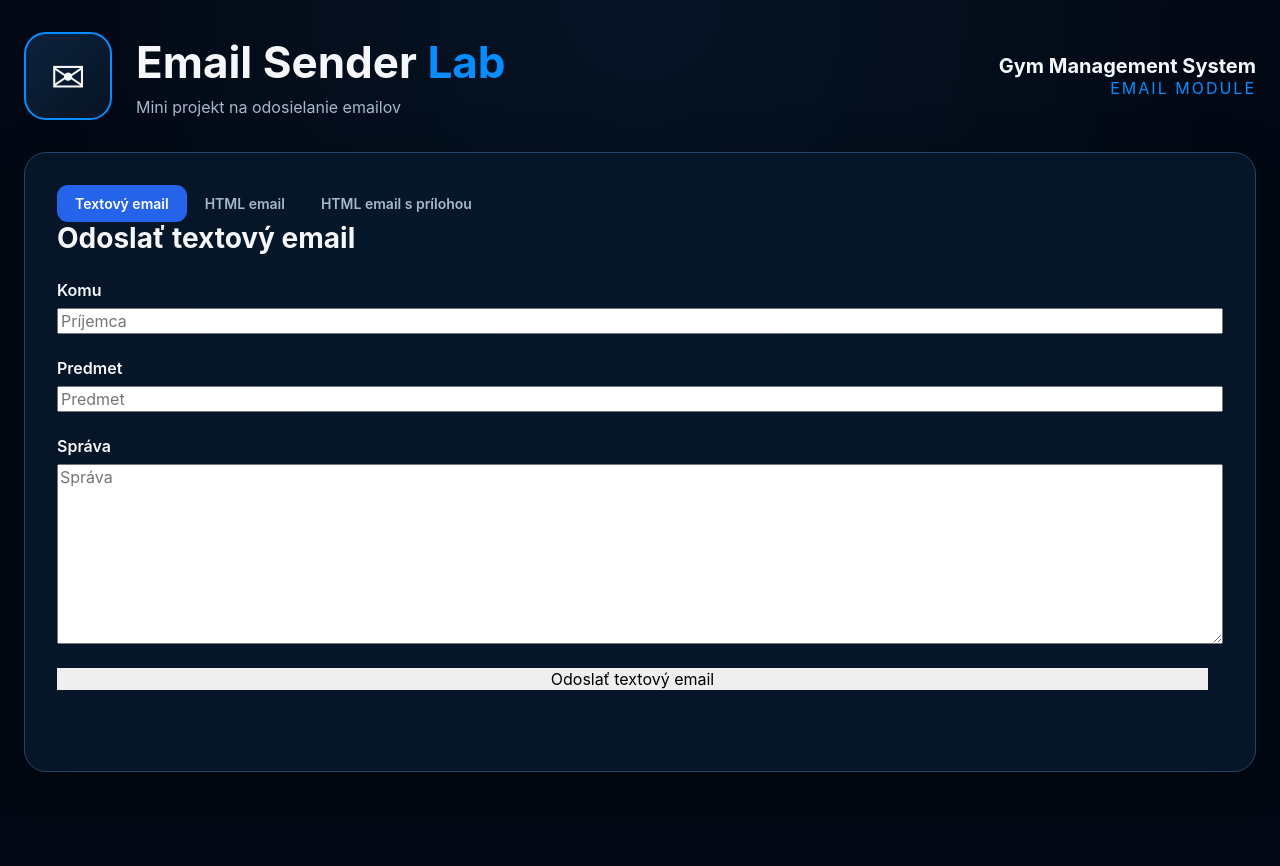
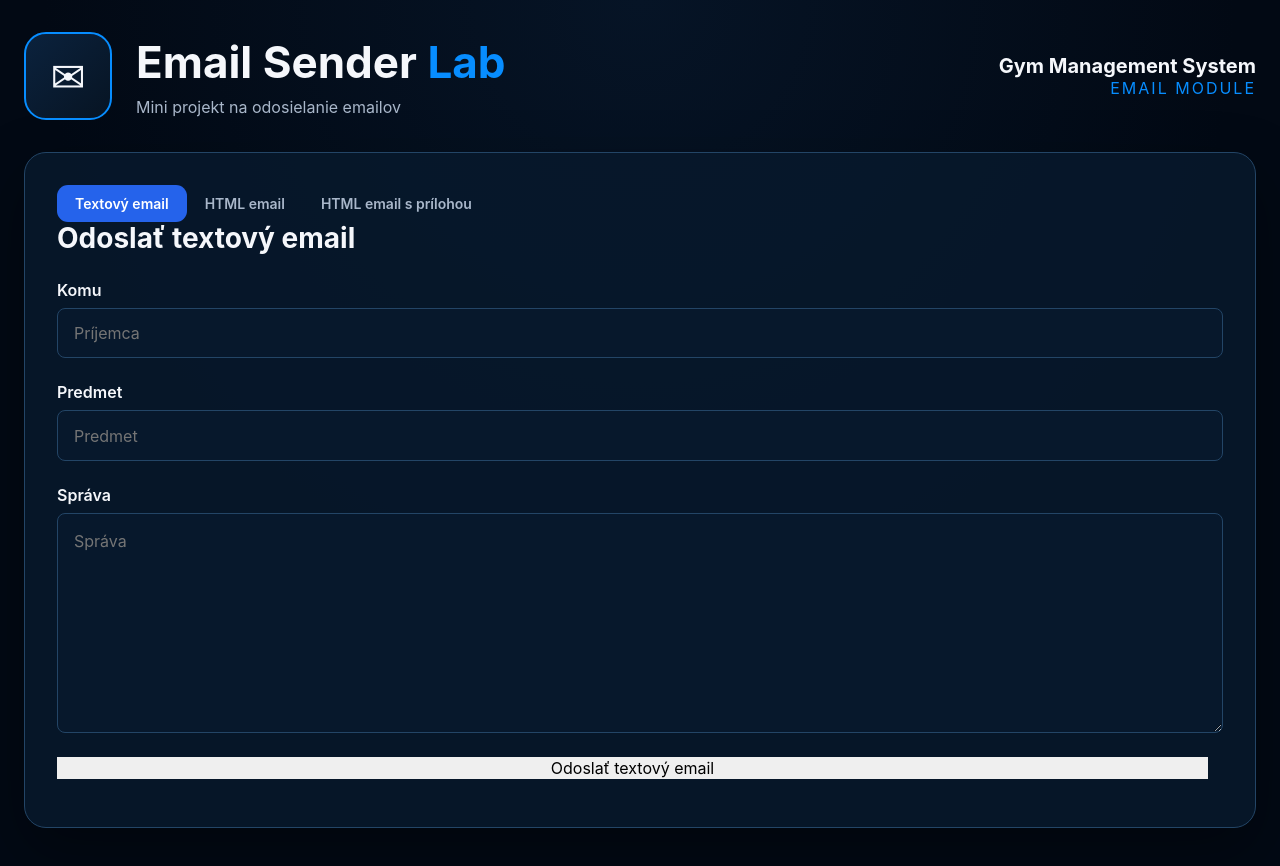
Before and after one commit to PatrikScerba/email-sender-lab, a React (Vite) app in the folder react-frontend/: page / in a window 1280 px wide. Shown: the top 866 px of the page. Before the commit the page ends 820 px from the top, so only its background shows below. Built offline with nearby package versions, Linux system fonts and the light colour scheme.

Commit message:
style(react-ui): stylizacia poli emailoveho formulara

```diff
--- a/react-frontend/src/components/email/EmailForm.css
+++ b/react-frontend/src/components/email/EmailForm.css
@@ -27,9 +27,45 @@
 .email-form__input,
 .email-form__textarea {
   width: 100%;
+  padding: 0.9rem 1rem;
+
+  border: 1px solid var(--color-border);
+  border-radius: var(--radius-small);
+
+  background-color: var(--color-surface);
+  color: var(--color-text);
+
+  font-size: 1rem;
+
+  transition:
+    border-color 0.2s ease,
+    box-shadow 0.2s ease;
+}
+.email-form__textarea {
+  min-height: 220px;
+  resize: vertical;
+  line-height: 1.6;
 }
 
-.email-form__textarea {
-  min-height: 180px;
-  resize: vertical;
+.email-form__input:hover,
+.email-form__textarea:hover {
+  border-color: var(--color-border-focus);
 }
+
+.email-form__input:focus,
+.email-form__textarea:focus {
+  outline: none;
+  border-color: var(--color-border-focus);
+  box-shadow: 0 0 0 3px rgba(22, 141, 255, 0.22);
+}
+
+.email-form__input:-webkit-autofill,
+.email-form__input:-webkit-autofill:hover,
+.email-form__input:-webkit-autofill:focus,
+.email-form__textarea:-webkit-autofill,
+.email-form__textarea:-webkit-autofill:hover,
+.email-form__textarea:-webkit-autofill:focus {
+  -webkit-text-fill-color: var(--color-text);
+  -webkit-box-shadow: 0 0 0 1000px var(--color-surface) inset;
+  caret-color: var(--color-text);
+}
--- a/react-frontend/src/components/email/EmailForm.jsx
+++ b/react-frontend/src/components/email/EmailForm.jsx
@@ -136,6 +136,7 @@ function handleAttachmentChange(event) {
           </label>
           <input
             className="email-form__input"
+            id="to"
             type="email"
             name="to"
             placeholder="Príjemca"
```
